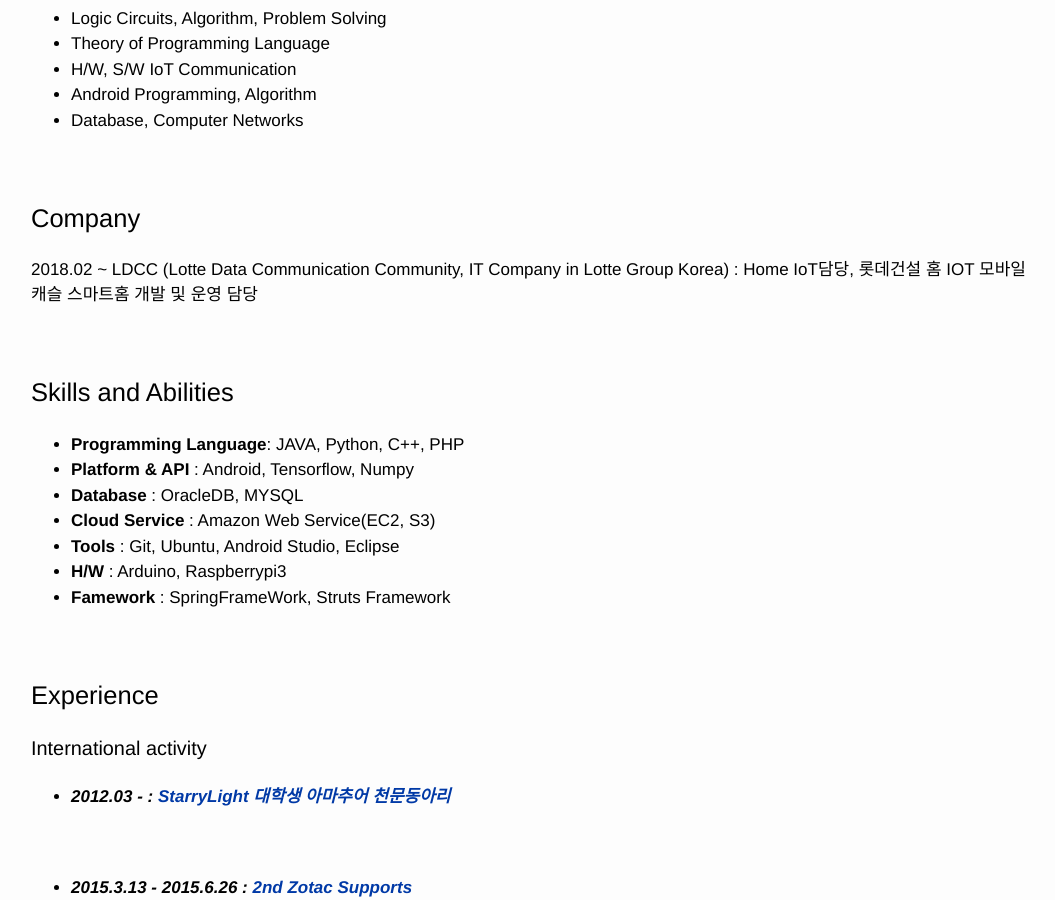
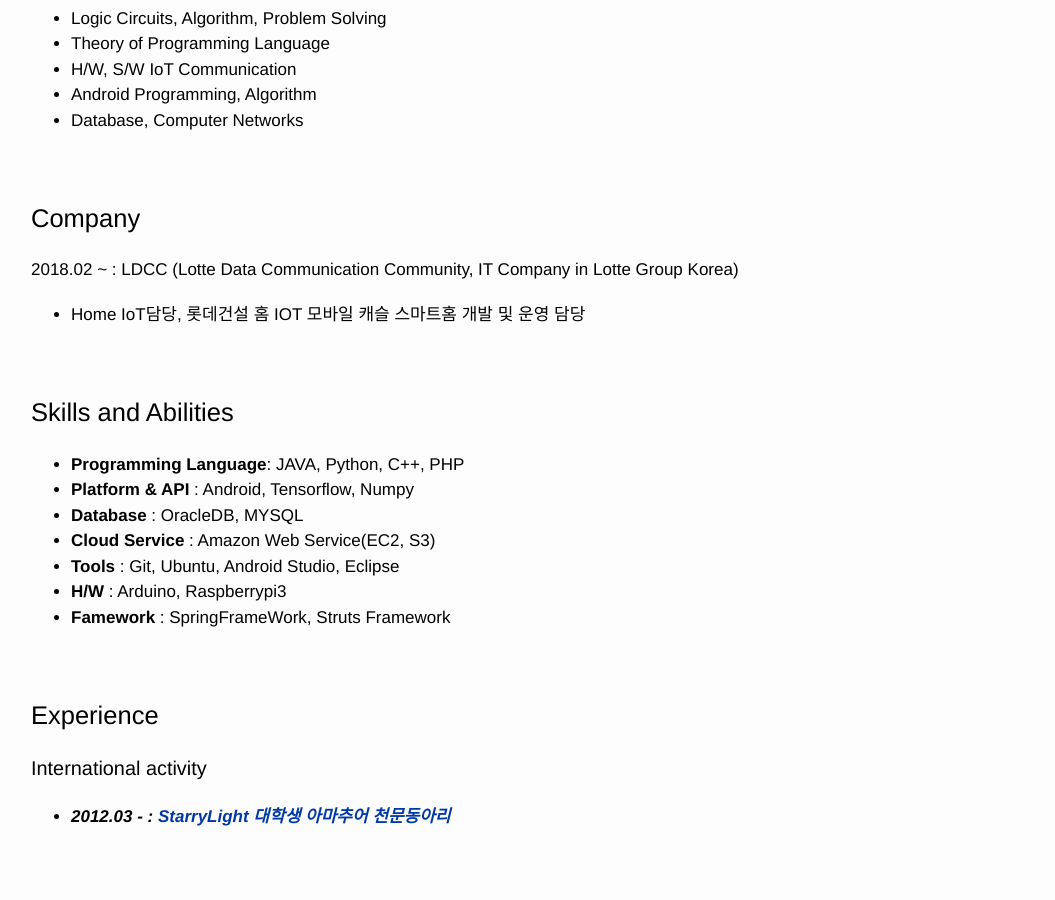
Before and after one commit to pminsu01/pminsu01.github.io, a Jekyll site: the page built from _posts/about/2017-10-15-about.md, in a window 1280 px wide and 900 px high, scrolled down 872 px. Shown: the whole window, without its empty margins (109-1164 px from the left). Built offline with Jekyll 4.4.1, drawn with Linux system fonts in a browser that asks for light colours.

Commit message:
Profile 수정

```diff
--- a/_posts/about/2017-10-15-about.md
+++ b/_posts/about/2017-10-15-about.md
@@ -34,7 +34,8 @@
 
 ## Company
 
-2018.02 ~ LDCC (Lotte Data Communication Community, IT Company in Lotte Group Korea) : Home IoT담당, 롯데건설 홈 IOT 모바일 캐슬 스마트홈 개발 및 운영 담당
+2018.02 ~ : LDCC (Lotte Data Communication Community, IT Company in Lotte Group Korea)
+ - Home IoT담당, 롯데건설 홈 IOT 모바일 캐슬 스마트홈 개발 및 운영 담당
 
 <br />
 
```
